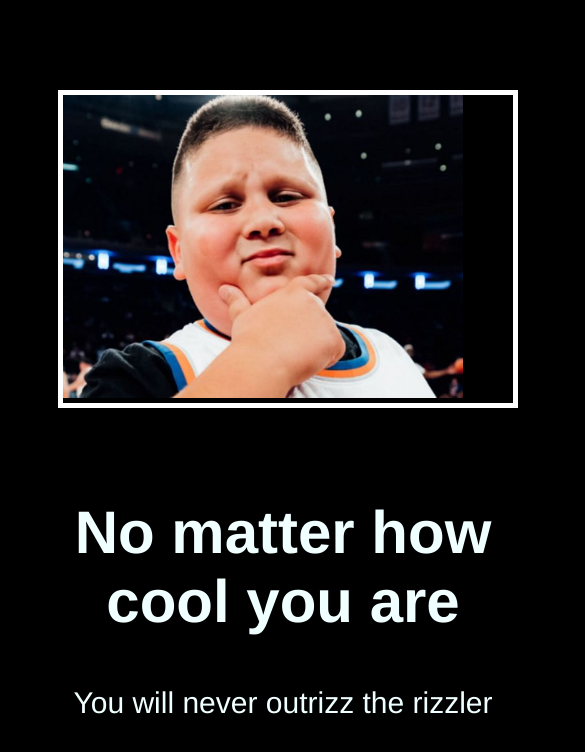
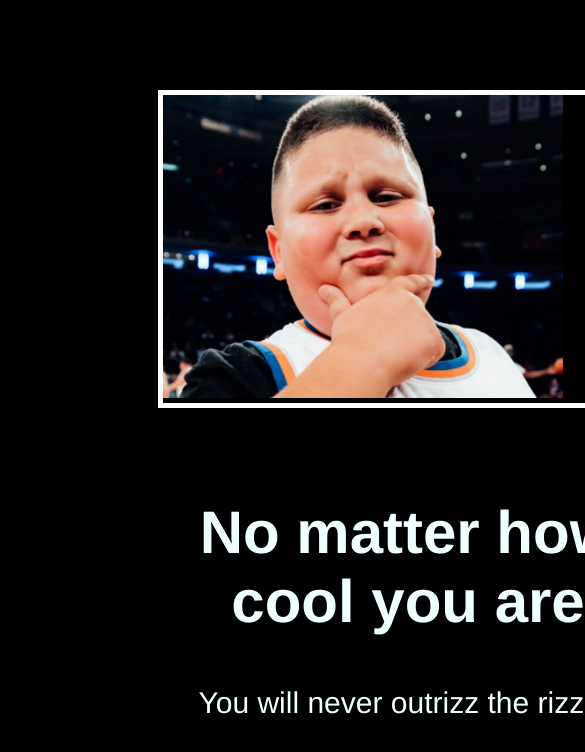
Before and after one commit to Youri-Klim/Simon-Memory-Game, a plain HTML site: page index.html in a window 390 px wide. Shown: the top 752 px of the page, 585 px wide, since content can reach past the window. Drawn offline with Linux system fonts and the light colour scheme.

Commit message:
Update style.css

```diff
--- a/style.css
+++ b/style.css
@@ -44,19 +44,19 @@ a{
     height: auto;
 }
 
-@media (max-width: 4000px){
+@media (max-width: 600px){
     #First{
-    margin-left: 50px;
+    margin-left: 150px;
     margin-top: 90px;
-    width: 450px;
+    width: 500px;
     height: auto;
     border: 5px solid white;
 }
 
     #Second{
-    margin-left: 50px;
+    margin-left: 150px;
     margin-top: 90px;
-    width: 450px;
+    width: 500px;
     height: auto;
 }
 }
```
